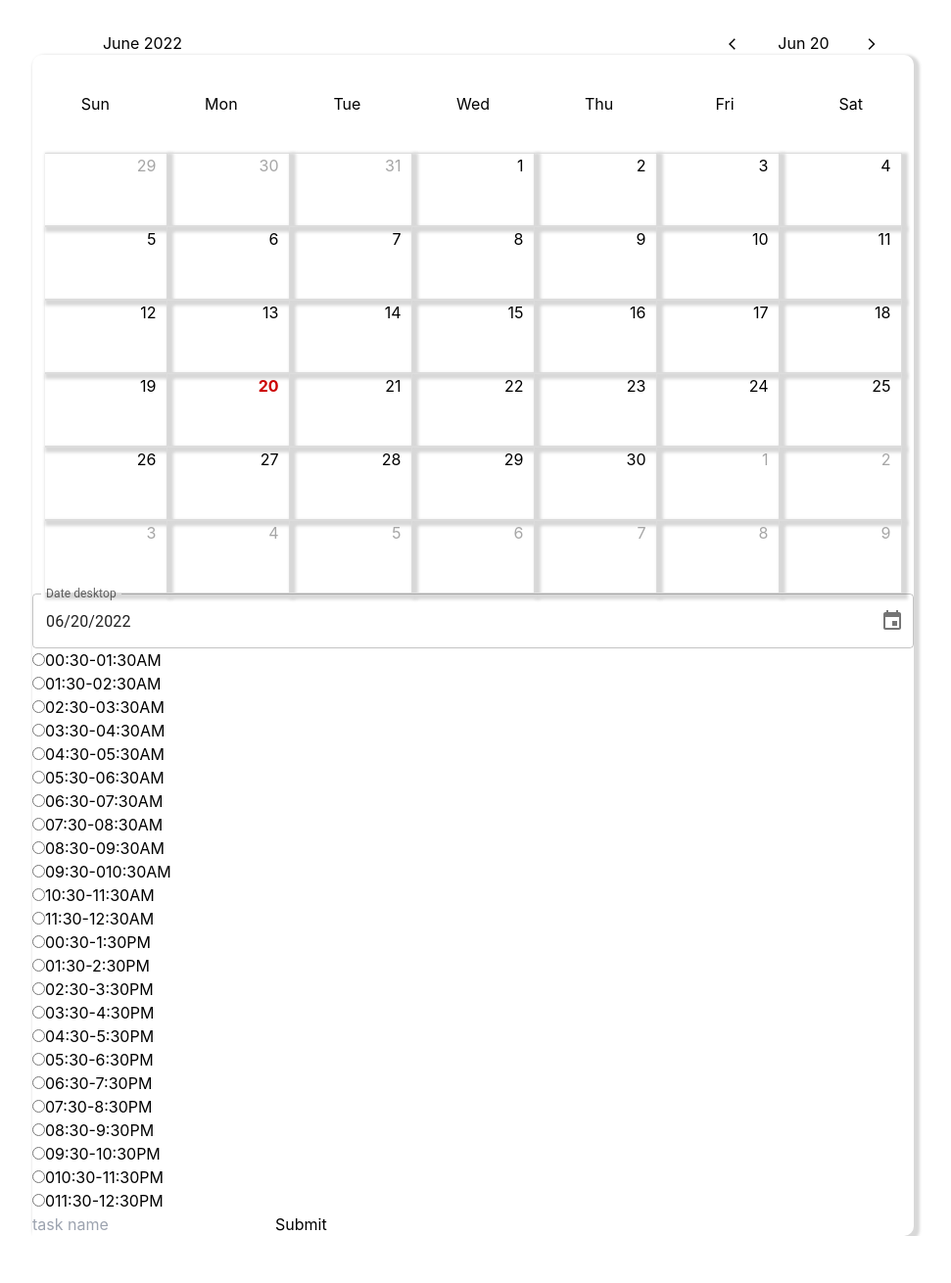
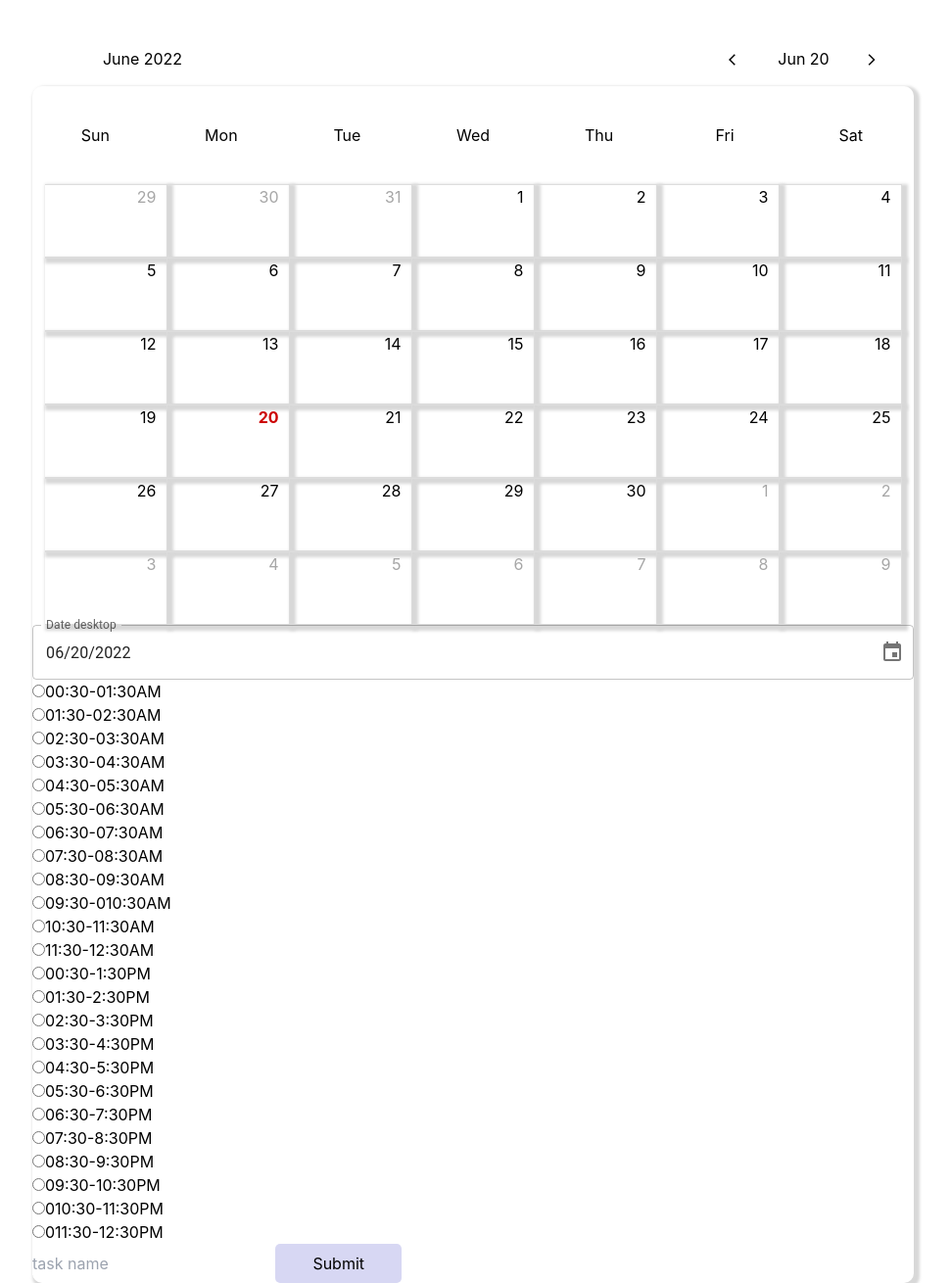
Before and after one commit to rajeshmn47/calender_with_nextjs, a Next.js app: page / in a window 1280 px wide. Shown: the whole page at 98% size, without its empty margins (157-1128 px from the left). Before the commit the page ends 1262 px from the top, so only its background shows below. Built offline with nearby package versions, Linux system fonts and the light colour scheme.

Commit message:
second commit

```diff
--- a/pages/components/calendar-days.js
+++ b/pages/components/calendar-days.js
@@ -18,8 +18,6 @@ console.log(timings)
 useEffect(()=>{
   var currentDays = [];
   function bcg(){
-
-
     for (let day = 0; day < 42; day++) {
       if (day === 0 && weekdayOfFirstDay === 0) {
         firstDayOfMonth.setDate(firstDayOfMonth.getDate() - 7);
@@ -36,8 +34,7 @@ useEffect(()=>{
         number: firstDayOfMonth.getDate(),
         selected: (firstDayOfMonth.toDateString() === props.day.toDateString()),
         year: firstDayOfMonth.getFullYear(),
-        task:null,
-        time:'dull'
+
       }
 
       currentDays.push(calendarDay);
@@ -55,17 +52,19 @@ useEffect(()=>{
 
   const  handlesubmit=(e)=>{
 e.preventDefault()
-console.log('raesh')
+console.log('rajesh')
 var garuda=calenderdays
-var k=garuda.forEach(element => {
+garuda.forEach(element => {
 console.log(element.number===props.day.getDate(),'crea',element.month,props.day.getMonth(),element.year,props.day.getFullYear())
   if(element.number===props.day.getDate()&&element.month===props.day.getMonth()&&element.year===props.day.getFullYear()){
-    element.task=task
-    element.timings=timings
-  }
-});console.log(k)
-setCalenderdays(k)
-console.log(calenderdays)
+  element.task=task,
+  element.timings=timings}
+
+});
+console.log(garuda,'k')
+setCalenderdays(garuda)
+console.log(garuda,'abcd')
+console.log(calenderdays,'nippatmasaala')
   }
   return (
     <>
@@ -77,8 +76,8 @@ console.log(calenderdays)
             (day.selected ? " selected" : "")}
                   onClick={() => props.changeCurrentDay(day)} style={{backgroundColor:day.task?colors[Math.floor(Math.random()*10)]:''}}>
               <p>{day.number}</p>
-              <p>{day.task?day.task:null}</p>
-              <p>{day.timings&&day.timings}</p>
+              <p>{day?.task?day.task:null}</p>
+              <p>{day?.timings?day.timings:null}</p>
             </div>
           )
         })
@@ -105,7 +104,7 @@ console.log(calenderdays)
   </>
   )}
   <input placeholder='task name' value={task} onChange={(e)=>setTask(e.target.value)}/>
-  <input placeholder='task name' type='submit'/>
+  <input placeholder='task name' type='submit' className='submit'/>
 </form>
       </>
   )
--- /dev/null
+++ b/pages/components/day.js
@@ -0,0 +1,7 @@
+export default function Day(){
+    return(
+        <>
+rajesh
+        </>
+    )
+}
--- a/styles/globals.css
+++ b/styles/globals.css
@@ -35,7 +35,7 @@ a {
 .calendar-header {
   width: 100%;
   height: 50px;
-  margin: auto;
+  margin:2vh 0vw;
   display: flex;
   align-items: center;
   justify-content: space-between;
@@ -142,3 +142,13 @@ padding: 0;
 
   background-color: rgba(0,0,0,.10);
 }
+
+.submit{
+  background-color:#D7D7F3;
+  padding: 1vh 3vw;
+  border-radius: 5px;
+}
+.submit:hover{
+  background-color:#b3b3f7;
+  border-radius: 5px;
+}
```
